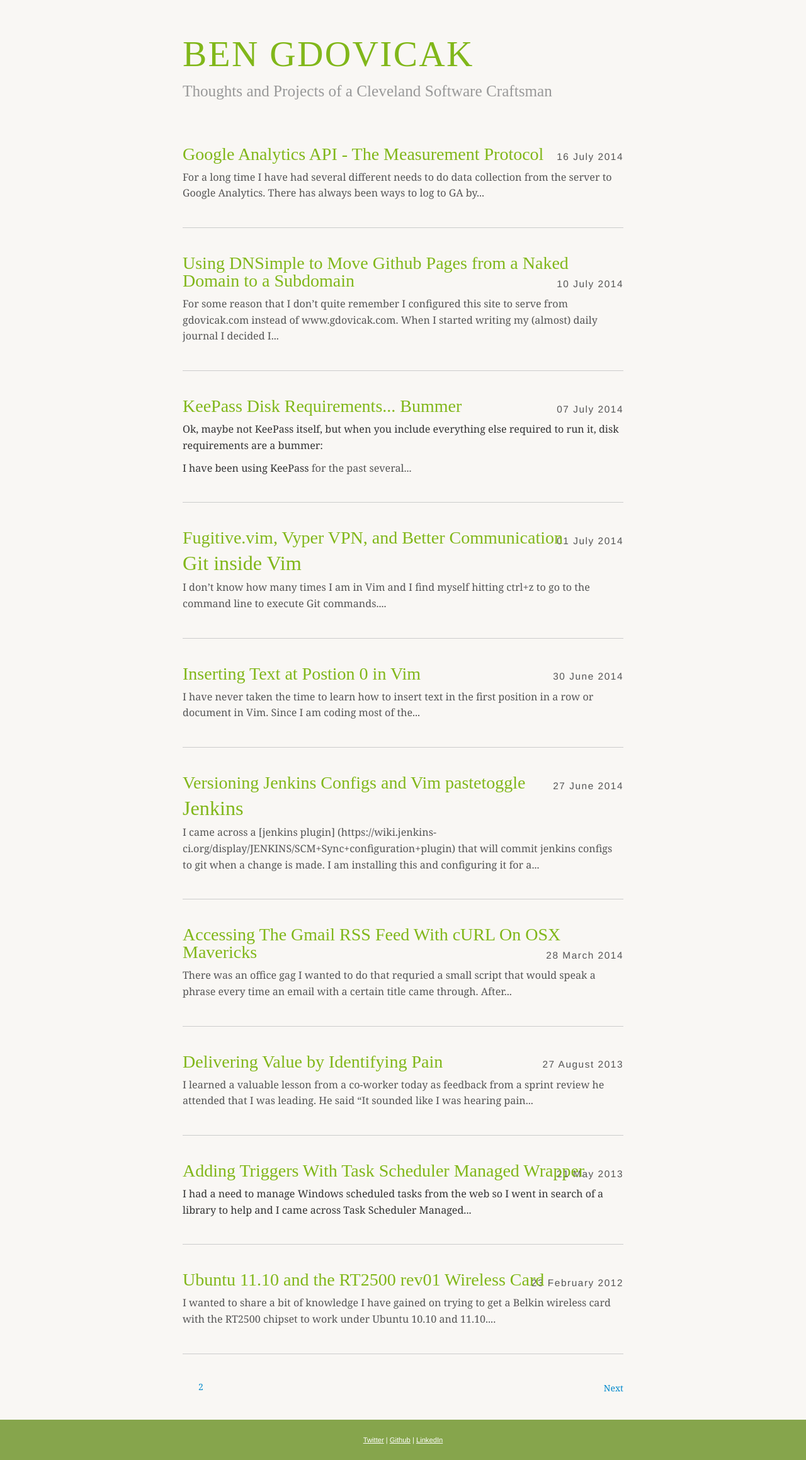
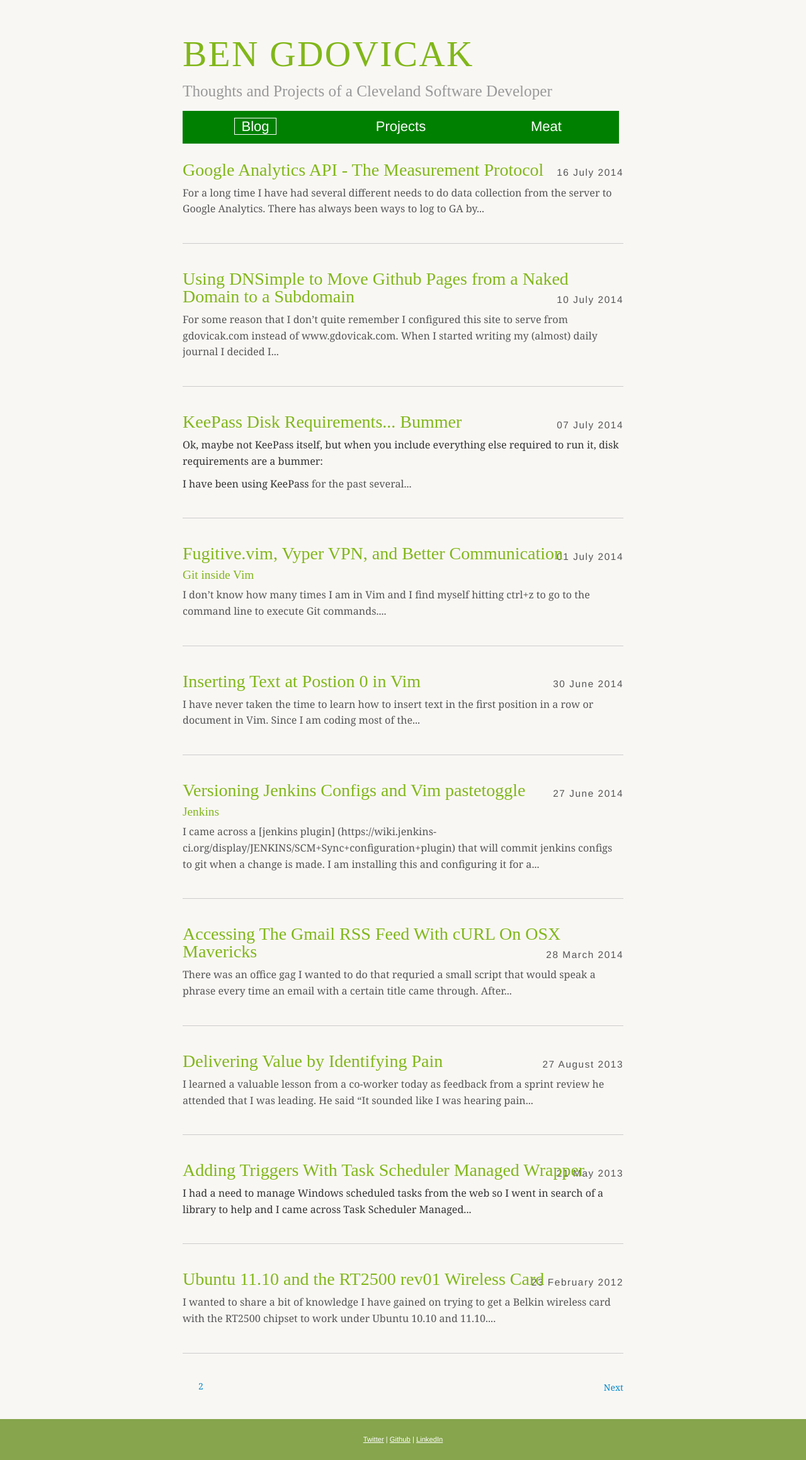
Before and after one commit to gdovicak/gdovicak.github.io, a Jekyll site: the page built from index.html, in a window 1280 px wide. Shown: the whole page at 63% size. Built offline with Jekyll 4.4.1, drawn with Linux system fonts in a browser that asks for light colours; some web fonts are replaced; Markdown is read by kramdown in place of the engine named in the settings; the list of posts is cut into pages by our own code.

Commit message:
Added tabs the layout and moved the first smoker post into the posts folder.

```diff
--- a/_config.yml
+++ b/_config.yml
@@ -3,10 +3,10 @@
 #auto: true # automatically update your jekyll
 paginate: 10 # pagination basted on number of posts
 exclude: ["Gemfile", "Gemfile.lock", "README.md", 'sass', 'watch.sh', 'style.scss'] # files to exclude
-name: Gdovicak.com
+name: gdovicak.com
 markdown: redcarpet
 highlighter: null
 name: Ben Gdovicak
-description: Thoughts and Projects of a Cleveland Software Craftsman
+description: Thoughts and Projects of a Cleveland Software Developer
 url: http://www.gdovicak.com
 domain: www.gdovicak.com
--- a/index.html
+++ b/index.html
@@ -4,13 +4,45 @@ title: Gdovicak.com
 ---
 <!-- Content
     ================================================== -->
+<style type="text/css">
+  .tabs {
+    width: 100%;
+    margin: -55px 0px 0px 0px;
+    list-style-type: none;
+  }
+  .tabs li{
+    background-color:green;
+    padding: 15px 0px;
+    text-align:center;
+    float:left;
+    list-style-type: none;
+    width:33%;
+  }
+  .tabs li a{
+    color: white;
+    font-size: 22px;
+  }
+  .tabs li.active a{
+    border: 1px solid white;
+    padding: 0px 10px;
+  }
+  .entries div h3{
+    font-size: 1.2em;
+  }
+</style>
   <div class="content">
     <main class="container">
     	<div class="row-fluid">
     		<section class="content">
     		  <h1>Ben Gdovicak</h1>
-          <div class="sub-title">Thoughts and Projects of a Cleveland Software Craftsman</div>
+              <div class="sub-title">{{ site.description }}</div>
     		</section>
+            <ul class="tabs">
+              <li class="active"><a href="/index.html">Blog</a></li>
+              <li><a href="/projects.html">Projects</a></li>
+              <li><a href="/meat.html">Meat</a></li>
+            </ul>
+            <div style="clear:left"></div>
     		<ul class="entries">
     		{% for post in paginator.posts %}
     		  <li>
```
Also changed, not shown: _bbq/2014-07-20-Ribs-Eggs-and-Burgers.markdown (deleted, +0 -9 lines).
